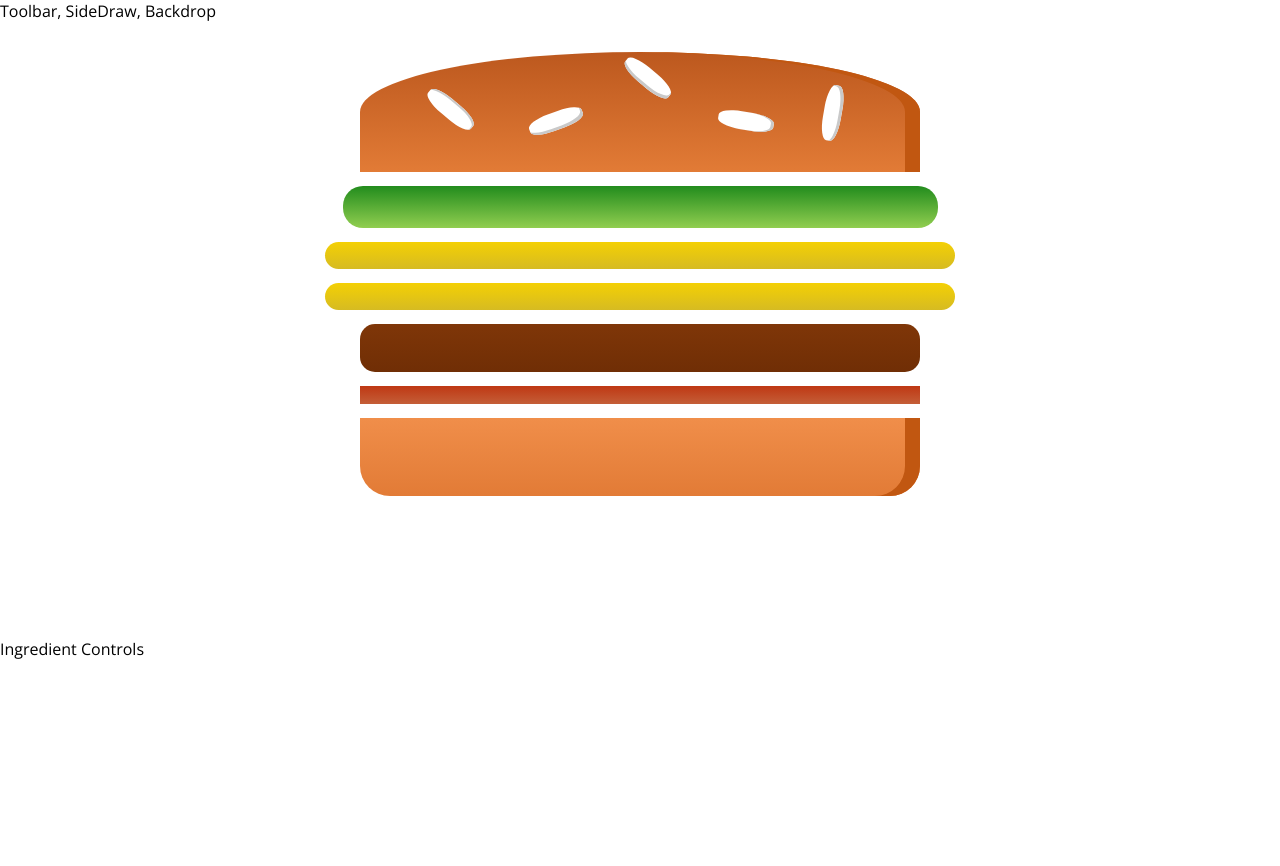
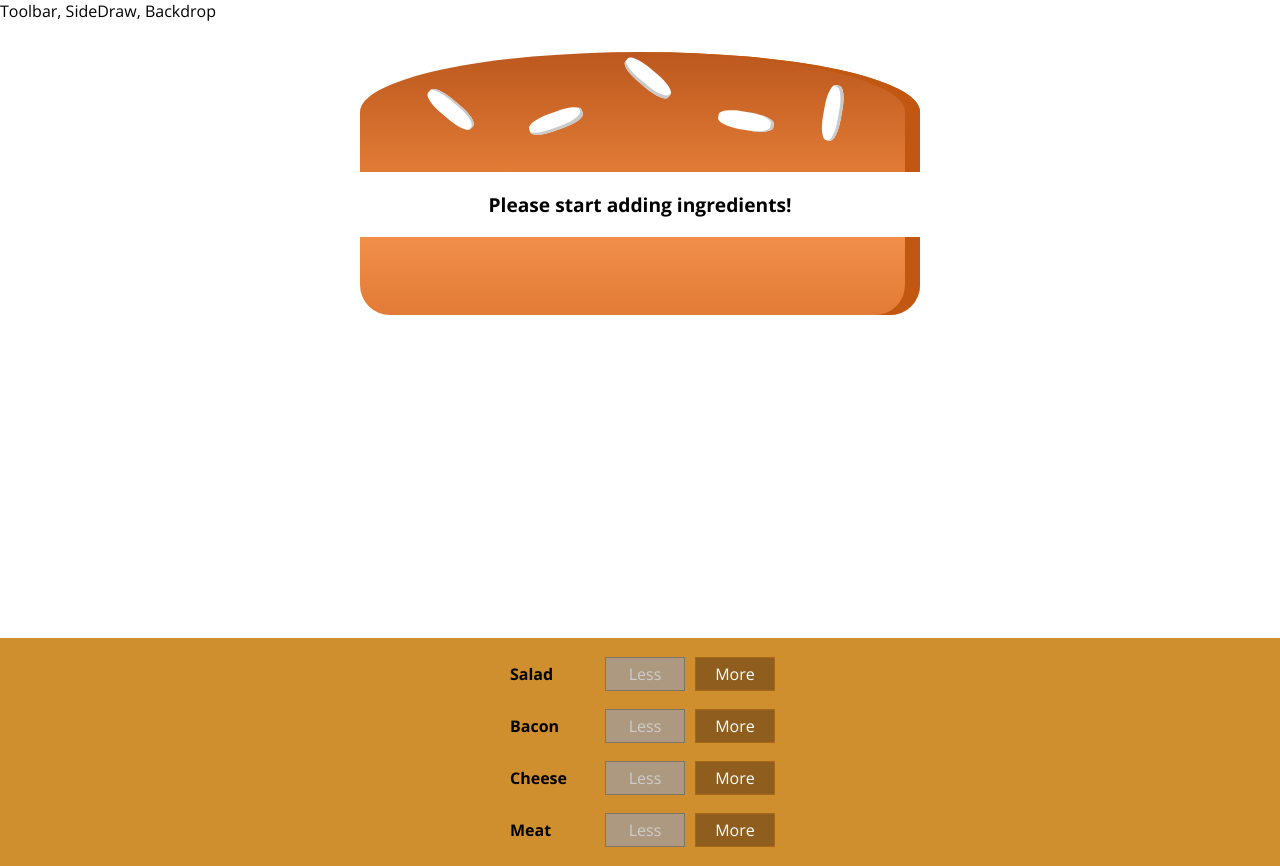
Before and after one commit to SSevenTwo/ReactBurgerBuilder, a React (Create React App) app: page / in a window 1280 px wide. Before the commit the page ends 800 px from the top, so only its background shows below. Built offline with nearby package versions, Linux system fonts and the light colour scheme.

Commit message:
Added buttons to add and remove ingredients

```diff
--- /dev/null
+++ b/src/components/Burger/BuildControls/BuildControl/BuildControl.js
@@ -0,0 +1,20 @@
+import React from "react";
+import classes from "./BuildControl.module.css";
+
+const buildControl = props => (
+  <div className={classes.BuildControl}>
+    <div className={classes.Label}>{props.label}</div>
+    <button
+      className={classes.Less}
+      onClick={props.removed}
+      disabled={props.btnStatus}
+    >
+      Less
+    </button>
+    <button className={classes.More} onClick={props.added}>
+      More
+    </button>
+  </div>
+);
+
+export default buildControl;
--- /dev/null
+++ b/src/components/Burger/BuildControls/BuildControl/BuildControl.module.css
@@ -0,0 +1,58 @@
+.BuildControl {
+  display: flex;
+  justify-content: space-between;
+  align-items: center;
+  margin: 5px 0;
+}
+
+.BuildControl button {
+  display: block;
+  font: inherit;
+  padding: 5px;
+  margin: 0 5px;
+  width: 80px;
+  border: 1px solid #aa6817;
+  cursor: pointer;
+  outline: none;
+}
+
+.BuildControl button:disabled {
+  background-color: #ac9980;
+  border: 1px solid #7e7365;
+  color: #ccc;
+  cursor: default;
+}
+
+.BuildControl button:hover:disabled {
+  background-color: #ac9980;
+  color: #ccc;
+  cursor: not-allowed;
+}
+
+.Label {
+  padding: 10px;
+  font-weight: bold;
+  width: 80px;
+}
+
+.BuildControl .Less {
+  background-color: #d39952;
+  color: white;
+}
+
+.BuildControl .More {
+  background-color: #8f5e1e;
+  color: white;
+}
+
+.BuildControl .Less:hover,
+.BuildControl .Less:active {
+  background-color: #daa972;
+  color: white;
+}
+
+.BuildControl .More:hover,
+.BuildControl .More:active {
+  background-color: #99703f;
+  color: white;
+}
--- /dev/null
+++ b/src/components/Burger/BuildControls/BuildControls.js
@@ -0,0 +1,30 @@
+import React from "react";
+import BuildControl from "./BuildControl/BuildControl";
+import classes from "./BuildControls.module.css";
+
+const controls = [
+  { label: "Salad", type: "salad" },
+  { label: "Bacon", type: "bacon" },
+  { label: "Cheese", type: "cheese" },
+  { label: "Meat", type: "meat" }
+];
+
+const buildControls = props => {
+  return (
+    <div className={classes.BuildControls}>
+      {controls.map(ingredient => {
+        return (
+          <BuildControl
+            key={ingredient.label}
+            label={ingredient.label}
+            added={() => props.addIngredient(ingredient.type)}
+            removed={() => props.removeIngredient(ingredient.type)}
+            btnStatus={props.disabled[ingredient.type]}
+          />
+        );
+      })}
+    </div>
+  );
+};
+
+export default buildControls;
--- /dev/null
+++ b/src/components/Burger/BuildControls/BuildControls.module.css
@@ -0,0 +1,10 @@
+.BuildControls {
+  width: 100%;
+  background-color: #cf8f2e;
+  display: flex;
+  flex-flow: column;
+  align-items: center;
+  box-shadow: 0 2px 1px #ccc;
+  margin: auto;
+  padding: 10px 0;
+}
--- a/src/components/Burger/Burger.js
+++ b/src/components/Burger/Burger.js
@@ -4,8 +4,8 @@
 import classes from "./Burger.module.css";
 
 const burger = props => {
-  const transformedIngredients = Object.keys(props.ingredients).map(
-    ingredientKey => {
+  let transformedIngredients = Object.keys(props.ingredients)
+    .map(ingredientKey => {
       // The Array(integer) method creates an array with the specified number
       // of elements. So we pass in the number of a certain ingredient.
       // We then create a burger ingredient for each element in the array.
@@ -15,8 +15,17 @@
           <BurgerIngredient key={ingredientKey + index} type={ingredientKey} />
         );
       });
-    }
-  );
+    }) // Reduce to flatten the array
+    .reduce((arr, el) => {
+      //combining arrays into arr( the initial array of [])
+      return arr.concat(el);
+    }, []);
+
+  console.log("Transformed ingredients:");
+  console.log(transformedIngredients);
+  if (transformedIngredients.length === 0) {
+    transformedIngredients = <p>Please start adding ingredients!</p>;
+  }
 
   return (
     <div className={classes.Burger}>
--- a/src/containers/BurgerBuilder/BurgerBuilder.js
+++ b/src/containers/BurgerBuilder/BurgerBuilder.js
@@ -1,22 +1,76 @@
 import React, { Component } from "react";
 import Aux from "../../hoc/ReactAux";
 import Burger from "../../components/Burger/Burger";
+import BuildControls from "../../components/Burger/BuildControls/BuildControls";
+
+const INGREDIENT_PRICE = {
+  cheese: 0.5,
+  meat: 2,
+  bacon: 1,
+  salad: 0.5
+};
 
 class BurgerBuilder extends Component {
   state = {
     ingredients: {
-      salad: 1,
-      cheese: 2,
-      meat: 1,
-      bacon: 1
+      cheese: 0,
+      meat: 0,
+      bacon: 0,
+      salad: 0
+    },
+    totalPrice: 4
+  };
+
+  addIngredientHandler = type => {
+    const oldCount = this.state.ingredients[type];
+    const updatedCount = oldCount + 1;
+    const updatedIngredients = {
+      ...this.state.ingredients
+    };
+    updatedIngredients[type] = updatedCount;
+
+    const priceAddition = INGREDIENT_PRICE[type];
+    const oldPrice = this.state.totalPrice;
+    const newPrice = oldPrice + priceAddition;
+
+    this.setState({ ingredients: updatedIngredients, totalPrice: newPrice });
+  };
+
+  removeIngredientHandler = type => {
+    const oldCount = this.state.ingredients[type];
+    if (oldCount <= 0) {
+      return;
     }
+    const updatedCount = oldCount - 1;
+    const updatedIngredients = {
+      ...this.state.ingredients
+    };
+    updatedIngredients[type] = updatedCount;
+
+    const priceSubtraction = INGREDIENT_PRICE[type];
+    const oldPrice = this.state.totalPrice;
+    const newPrice = oldPrice - priceSubtraction;
+
+    this.setState({ ingredients: updatedIngredients, totalPrice: newPrice });
   };
 
   render() {
+    const disabledInfo = {
+      ...this.state.ingredients
+    };
+
+    for (let key in disabledInfo) {
+      disabledInfo[key] = disabledInfo[key] <= 0;
+    }
+
     return (
       <Aux>
         <Burger ingredients={this.state.ingredients} />
-        <div>Ingredient Controls</div>
+        <BuildControls
+          addIngredient={this.addIngredientHandler}
+          removeIngredient={this.removeIngredientHandler}
+          disabled={disabledInfo}
+        />
       </Aux>
     );
   }
```
Also changed, not shown: public/logo192.png (deleted), public/logo512.png (deleted).
